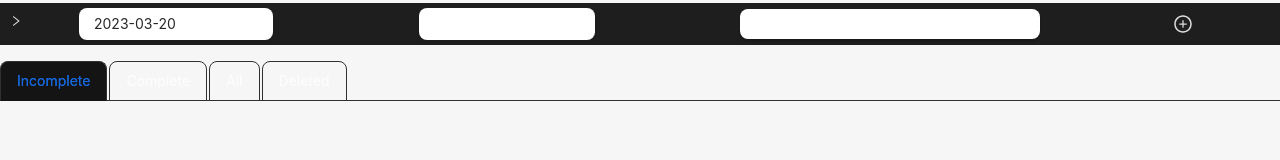
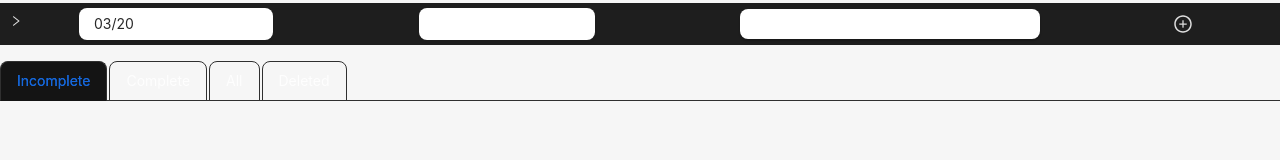
Before and after one commit to totono/todo3, a React (Vite) app: page / in a window 1280 px wide. Shown: the top 160 px of the page. Built offline with nearby package versions, Linux system fonts and the light colour scheme.

Commit message:
0-7時は非表示と年の非表示

```diff
--- a/src/components/elements/Input/InputProject.tsx
+++ b/src/components/elements/Input/InputProject.tsx
@@ -18,6 +18,7 @@ type InputProps = {
 const { TextArea } = Input;
 
 const timeFormat = "HH:mm";
+const dateFormat = "MM/DD";
 
 const formStyle = css`
   display: flex;
@@ -133,6 +134,8 @@ export const InputProject = ({
     const date = task.date?.format("YYYY/MM/DD") ?? null;
     const time = task.time?.format("HH:mm") ?? null;
 
+
+
     const res: Model = await taskCommand.create(
       task.title,
       task.text,
@@ -149,6 +152,10 @@ export const InputProject = ({
     setFetch(true);
   };
 
+  const disabledTime = () => {
+    return {disabledHours: () => [0,1,2,3,4,5,6,7]}
+  };
+
   return (
     <div css={formStyle}>
       <DatePicker
@@ -156,6 +163,7 @@ export const InputProject = ({
         name="date"
         value={task.date}
         onChange={handleDateInput}
+        format={dateFormat}
       />
       <TimePicker
         css={Datetime}
@@ -163,7 +171,8 @@ export const InputProject = ({
         value={task.time}
         onSelect={handleTimeInput}
         onChange={handleTimeInput}
-        defaultValue={dayjs("10:00", timeFormat)}
+        disabledTime={disabledTime}
+        hideDisabledOptions={true}
         minuteStep={5}
         format={timeFormat}
       />
```
